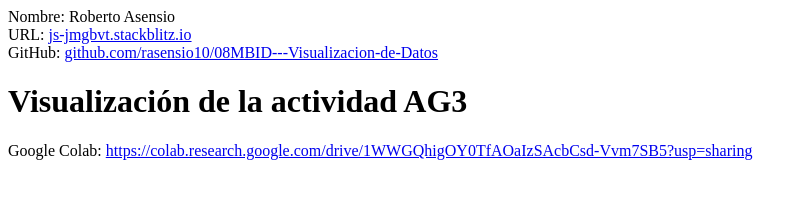
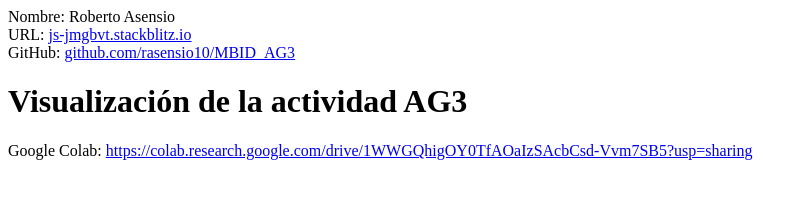
Before and after one commit to rasensio10/MBI_AG3, a website: page index.html in a window 1280 px wide. Shown: the whole page, without its empty margins (0-808 px from the left). Drawn offline with Linux system fonts and the light colour scheme.

Commit message:
1 file modified

```diff
--- a/index.html
+++ b/index.html
@@ -18,7 +18,7 @@
 
     <a href="https://github.com/rasensio10/MBI_AG3" target="_blank">
 
-      github.com/rasensio10/08MBID---Visualizacion-de-Datos
+      github.com/rasensio10/MBID_AG3
 
     </a>
 
```
